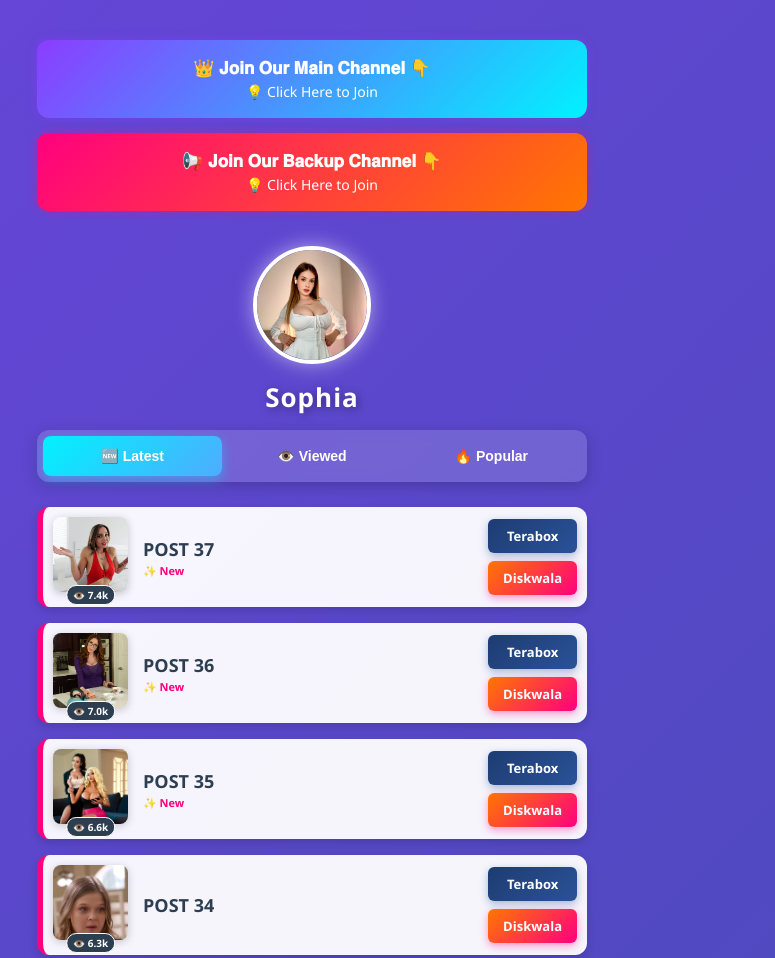
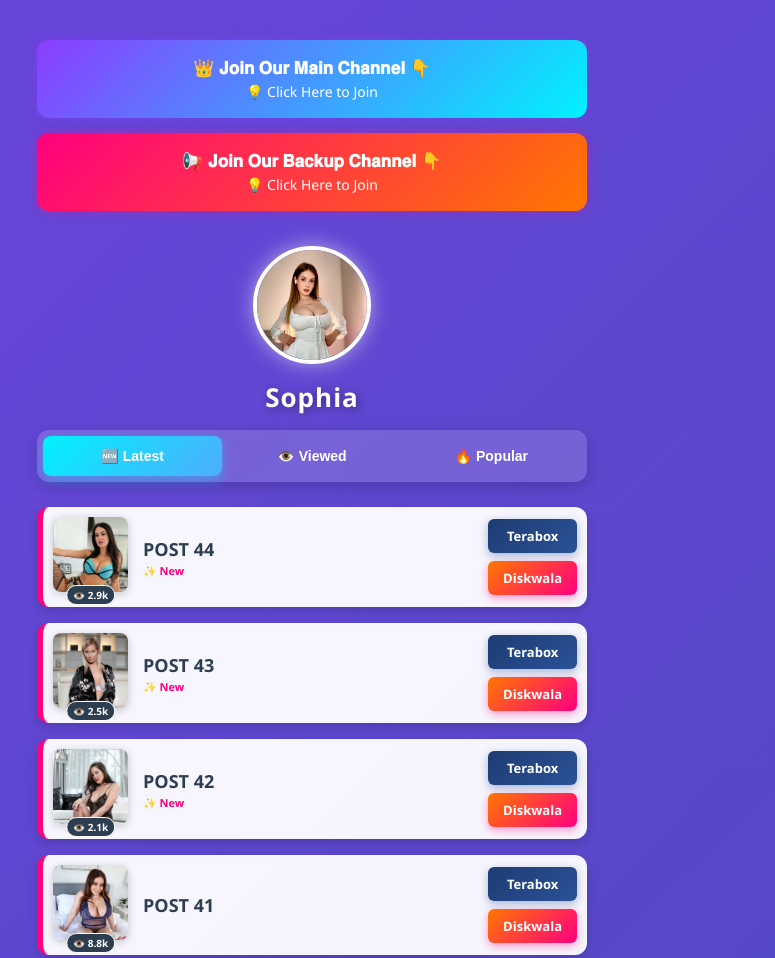
Before and after one commit to Linkwala0/LINK1, a plain HTML site: page index.html in a window 1280 px wide. Shown: the top 958 px of the page, without its empty margins (328-1103 px from the left). Drawn offline with Linux system fonts and the light colour scheme; no server answers.

Commit message:
Update index.html

```diff
--- a/index.html
+++ b/index.html
@@ -209,7 +209,14 @@
             "https://1024terabox.com/s/1VToL_RkrKrudh3BqL7OHhg", "https://1024terabox.com/s/1TRmAZo_22XxJlLx6USZjEQ",
             "https://1024terabox.com/s/1ChaIKoSxNecNfBcw0aG8mw", "https://1024terabox.com/s/12x8_CGMG2CzcElARhFfcDg",
             "https://1024terabox.com/s/1vzng197wldppGIw5fav8NA", "https://1024terabox.com/s/1pz2MC_yBPOYEWKQpuINpFg",
-            "https://1024terabox.com/s/1aeSy03KN4b5kXny5UBHmrA"
+            "https://1024terabox.com/s/1aeSy03KN4b5kXny5UBHmrA",
+            "https://1024terabox.com/s/1whxXsEoLH2om5Opkg7eSbQ",
+            "https://1024terabox.com/s/1dwUv_4XP03e8lWUDKcCJ5g",
+            "https://1024terabox.com/s/1ckOxm9oVs3gu_V-X_Vq8lQ",
+            "https://1024terabox.com/s/1ODYn7_1nZYGDb65HWjFMUQ",
+            "https://1024terabox.com/s/1mmPUZfg9c2JG8r35vCMz0w",
+            "https://1024terabox.com/s/1P9QLhsDWSxGOWIFaQ_ASfQ",
+            "https://1024terabox.com/s/1dwUv_4XP03e8lWUDKcCJ5g"
         ];
 
         const diskwalaLinks = [
@@ -231,7 +238,14 @@
             "https://www.diskwala.com/app/6a33508c69eabf8720cab933", "https://www.diskwala.com/app/6a33508369eabf8720cab921",
             "https://www.diskwala.com/app/6a33507b69eabf8720cab903", "https://www.diskwala.com/app/6a33508269eabf8720cab91e",
             "https://www.diskwala.com/app/6a33507a69eabf8720cab900", "https://www.diskwala.com/app/6a33507169eabf8720cab8f1",
-            "https://www.diskwala.com/app/6a3639fd69eabf8720d08f7e"
+            "https://www.diskwala.com/app/6a3639fd69eabf8720d08f7e",
+            "https://www.diskwala.com/app/6a36aef5b4e9d66709fc3c8b",
+            "https://www.diskwala.com/app/6a36af09b4e9d66709fc3cb7",
+            "https://www.diskwala.com/app/6a36af02b4e9d66709fc3c9a",
+            "https://www.diskwala.com/app/6a36af02b4e9d66709fc3c9c",
+            "https://www.diskwala.com/app/6a36af02b4e9d66709fc3c9f",
+            "https://www.diskwala.com/app/6a36af3db4e9d66709fc3d1c",
+            "https://www.diskwala.com/app/6a36b1e369eabf8720d19c1c"
         ];
 
         const totalPosts = Math.max(teraboxLinks.length, diskwalaLinks.length);
```
